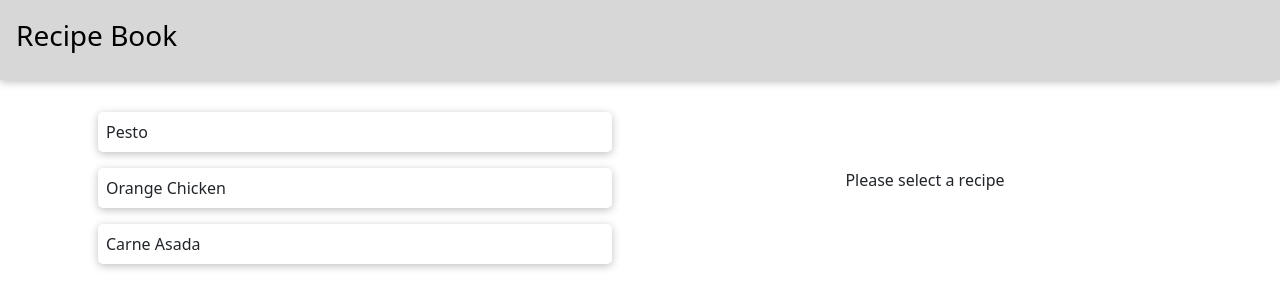
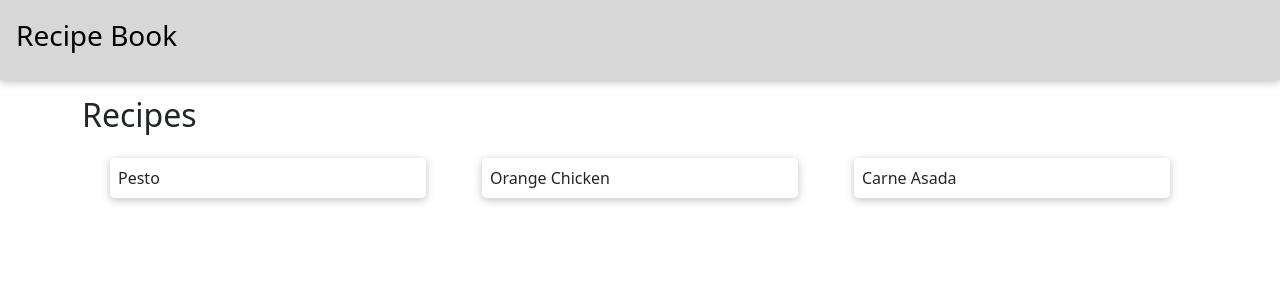
Before and after one commit to tylerpashigian/React-Recipe-Book, a React (Create React App) app: page /recipes in a window 1280 px wide. Shown: the top 308 px of the page. Built offline with nearby package versions, Linux system fonts and the light colour scheme.

Commit message:
Creating custom dynamic grid component to account for any number of columns and rows
- temporarily removing the detail view to add back after routing is integrated

```diff
--- /dev/null
+++ b/src/components/dynamin-grid/dynamic-grid.tsx
@@ -0,0 +1,38 @@
+import { ReactElement } from 'react';
+
+const DynamicGrid = (props: any) => {
+  const rowCount = Math.floor(props.children.length / props.cols);
+  let index = 0;
+
+  const grid = () => {
+    let rows: ReactElement[] = [];
+    for (let row = 0; row <= rowCount; row++) {
+      rows.push(
+        <div className="row" key={`row_${row}`}>
+          {createColumns()}
+        </div>
+      );
+    }
+
+    return rows;
+  };
+
+  const createColumns = () => {
+    const cols: ReactElement[] = [];
+
+    for (let col = 0; col < props.cols; col++) {
+      cols.push(
+        <div className={`col-md-${12 / props.cols}`} key={`recipe_${index}`}>
+          {props.children[index]}
+        </div>
+      );
+      index++;
+    }
+
+    return cols;
+  };
+
+  return <div className="container">{grid()}</div>;
+};
+
+export default DynamicGrid;
--- a/src/components/layout/layout.tsx
+++ b/src/components/layout/layout.tsx
@@ -1,14 +1,10 @@
-import RecipeDetails from '../recipe-details/recipe-details';
 import Recipes from '../recipes/recipes';
 import classes from './layout.module.css';
 
 const Layout = () => {
   return (
     <div className={`container ${classes.layout}`}>
-      <div className="row">
-        <div className="col-md-6"><Recipes /></div>
-        <div className="col-md-6"><RecipeDetails /></div>
-      </div>
+      <Recipes />
     </div>
   );
 };
--- /dev/null
+++ b/src/components/recipes/recipes.module.css
@@ -0,0 +1,5 @@
+.recipes {
+  display: flex;
+  flex-direction: column;
+  width: 100%;
+}
--- a/src/components/recipes/recipes.tsx
+++ b/src/components/recipes/recipes.tsx
@@ -1,9 +1,11 @@
 import { useDispatch } from 'react-redux';
 import { Fragment, useEffect, useState } from 'react';
 
+import classes from './recipes.module.css';
 import { ActionType } from '../../store/app-store';
 import { Recipe } from '../../models/Recipe';
 import Card from '../card/card';
+import DynamicGrid from '../dynamin-grid/dynamic-grid';
 
 const Recipes = () => {
   const dispatch = useDispatch();
@@ -51,15 +53,28 @@ const Recipes = () => {
 
   const clickHandler = (recipe: Recipe) => {
     dispatch({ type: ActionType.SelectRecipe, payload: recipe });
-  }
+  };
 
   return (
-    <Fragment>
+    <div className={classes.recipes}>
       {isLoading && <h3>Loading...</h3>}
-      {!isLoading && recipes.map((recipe: Recipe) => {
-        return (<Card key={recipe.id} recipe={recipe} clickHander={clickHandler}/>)
-      })}
-    </Fragment>
+      {!isLoading && (
+        <Fragment>
+          <h2>Recipes</h2>
+          <DynamicGrid cols={3}>
+            {recipes.map((recipe: Recipe, index: number) => {
+              return (
+                <Card
+                  key={recipe.id}
+                  recipe={recipe}
+                  clickHander={clickHandler}
+                />
+              );
+            })}
+          </DynamicGrid>
+        </Fragment>
+      )}
+    </div>
   );
 };
 
```
